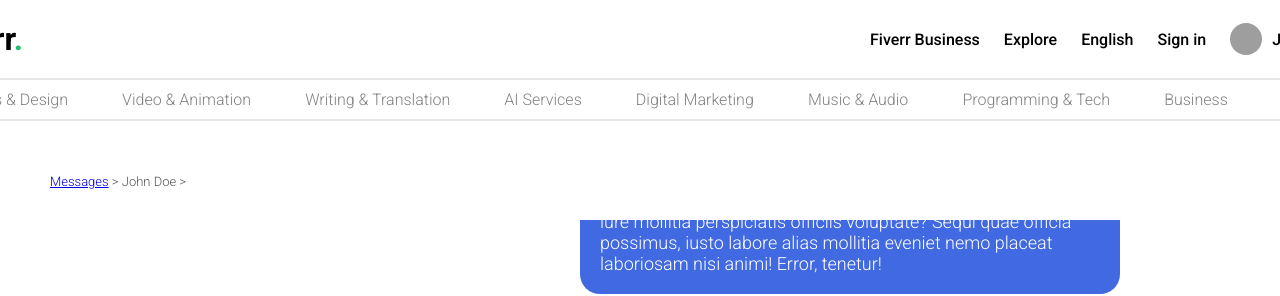
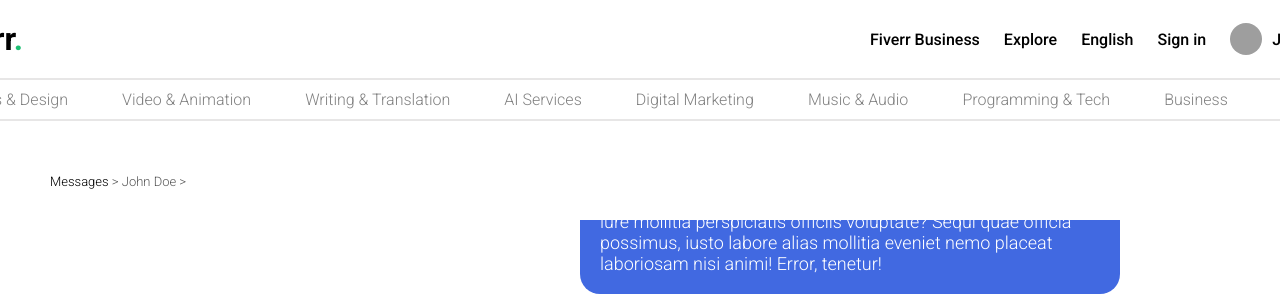
Before and after one commit to Vysint/Mern-Fiverr, a React (Vite) app: page /message/1 in a window 1280 px wide. Shown: the top 296 px of the page. Built offline with nearby package versions, Linux system fonts and the light colour scheme; grey boxes are pictures that could not be loaded.

Commit message:
Message pages and it's css styling

```diff
--- a/src/pages/message/Message.jsx
+++ b/src/pages/message/Message.jsx
@@ -7,7 +7,7 @@
     <div className="message">
       <div className="container">
         <span className="breadcrumbs">
-          <Link to="/messages">Messages</Link> > John Doe >
+          <Link to="/messages" className="linky">Messages</Link> > John Doe >
         </span>
         <div className="messages">
           <div className="item">
--- a/src/pages/message/Message.scss
+++ b/src/pages/message/Message.scss
@@ -8,6 +8,10 @@
       font-weight: 300;
       font-size: 13px;
       color: #555;
+    }
+    .linky{
+      text-decoration: none;
+      color: #000;
     }
     .messages {
       margin: 30px 0px;
```
